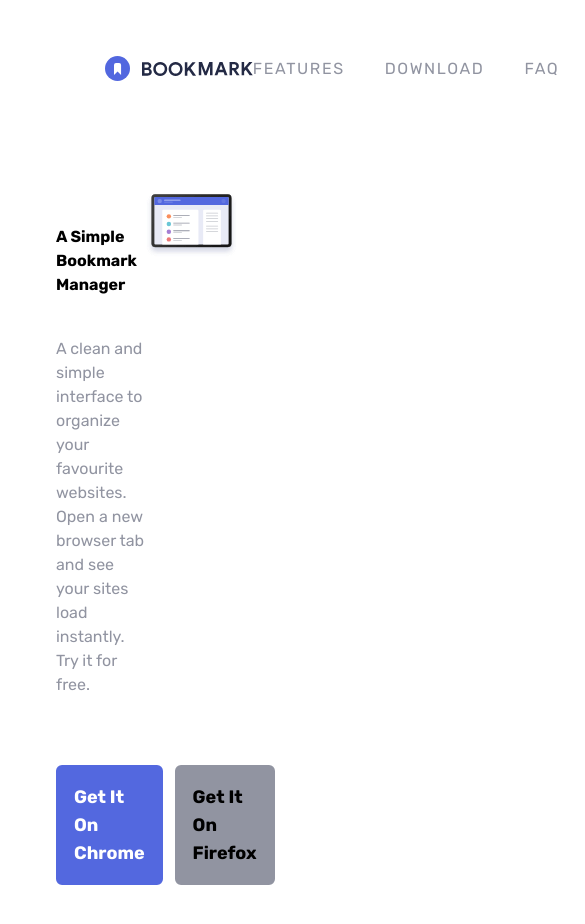
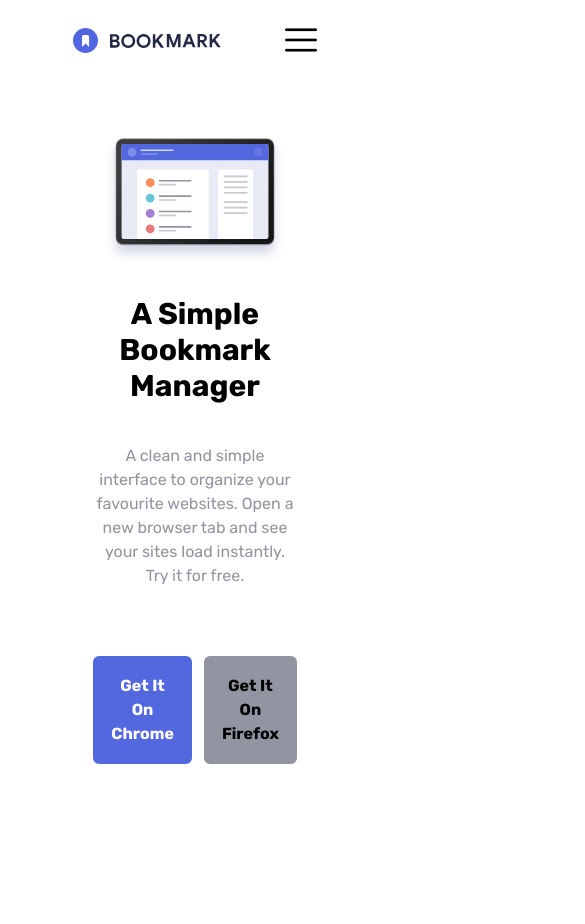
Before and after one commit to Hama02/bookmarm_website, a website: page index.html in a window 390 px wide. Shown: the top 924 px of the page, 585 px wide, since content can reach past the window. After the commit the page ends 852 px from the top, so only its background shows below. Drawn offline with Linux system fonts and the light colour scheme.

Commit message:
Responsive For Mobile

```diff
--- a/index.html
+++ b/index.html
@@ -15,11 +15,11 @@
   </head>
   <body class="font-sans">
     <nav
-      class="p-14 flex items-center justify-between w-9/12 md:w-full mx-auto"
+      class="md:p-14 p-6 flex items-center justify-between w-9/12 md:w-full mx-auto"
     >
       <img src="img/logo-bookmark.svg" alt="" />
       <ul
-        class="flex font-light item-center space-x-10 uppercase text-grayishBlue"
+        class="md:flex font-light item-center space-x-10 uppercase text-grayishBlue hidden"
       >
         <li>
           <a href="" class="tracking-widest hover:text-softRed">features</a>
@@ -36,17 +36,24 @@
           >
         </li>
       </ul>
+      <img src="img/menu.png" alt="" class="md:hidden w-8 cursor-pointer" />
     </nav>
-    <div class="p-14 w-9/12 md:w-full flex">
-      <div class="flex flex-col w-6/12 space-y-10 py-8">
-        <h1 class="text-black md:text-6xl capitalize font-bold">
+    <div
+      class="p-14 w-9/12 md:w-full flex flex-col-reverse lg:flex-row mx-auto items-center"
+    >
+      <div
+        class="flex flex-col lg:w-6/12 space-y-10 py-8 text-center lg:text-left"
+      >
+        <h1 class="text-black lg:text-6xl text-3xl capitalize font-bold">
           a simple bookmark manager
         </h1>
-        <p class="md:text-2xl text-grayishBlue max-w-lg">
+        <p class="lg:text-2xl text-grayishBlue max-w-lg">
           A clean and simple interface to organize your favourite websites. Open
           a new browser tab and see your sites load instantly. Try it for free.
         </p>
-        <div class="flex space-x-3 text-lg pt-7 font-bold">
+        <div
+          class="flex space-x-3 text-base md:text-lg pt-7 font-bold justify-center lg:justify-start"
+        >
           <a
             href=""
             class="text-white bg-softBlue border-2 border-softBlue hover:bg-white hover:text-softBlue duration-200 p-4 rounded-md"
@@ -60,7 +67,7 @@
         </div>
       </div>
       <div
-        class="w-6/12 relative xl:after:block after:h-[300px] after:absolute after:bg-softBlue after:w-[600px] after:right-[-55px] after:top-[207px] after:z-[-1] after:rounded-bl-full after:hidden"
+        class="lg:w-6/12 relative xl:after:block after:h-[300px] after:absolute after:bg-softBlue after:w-[600px] after:right-[-55px] after:top-[207px] after:z-[-1] after:rounded-bl-full after:hidden"
       >
         <img src="img/illustration-hero.svg" alt="" class="z-10" />
       </div>
```
Also changed, not shown: css/main.css, img/menu.png (added).
